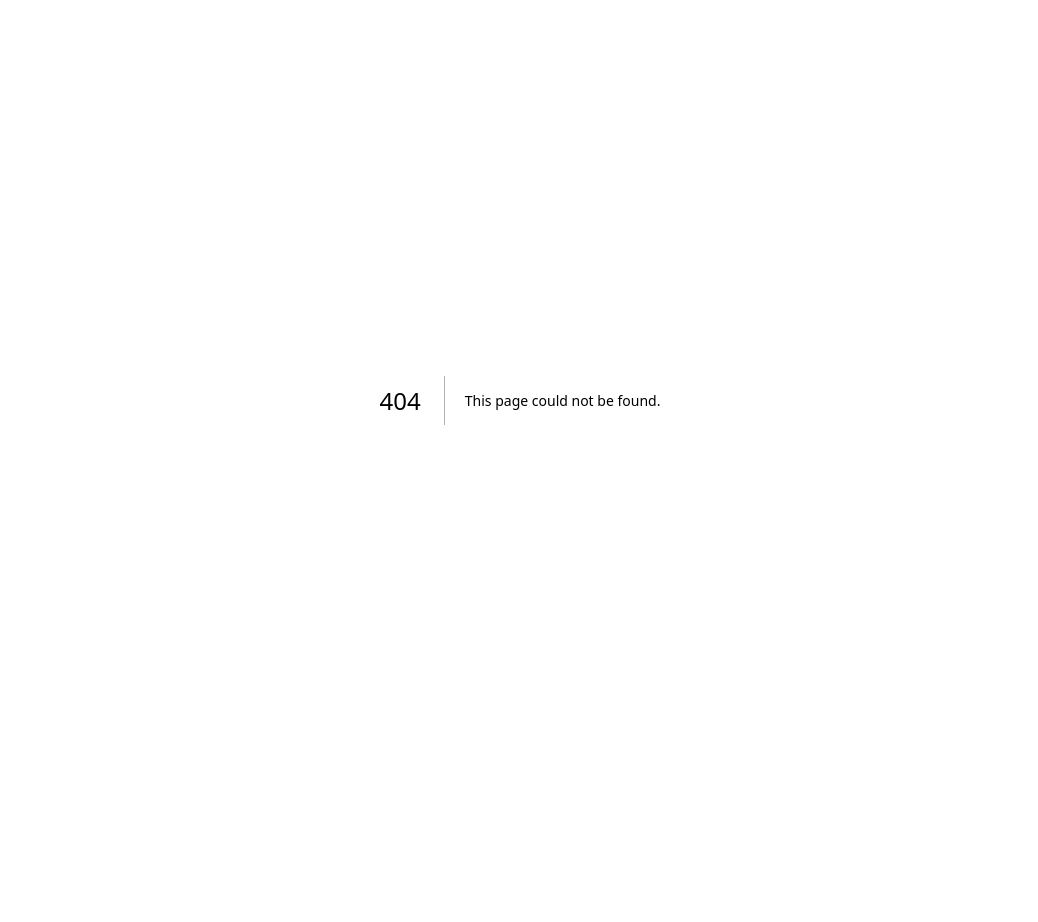
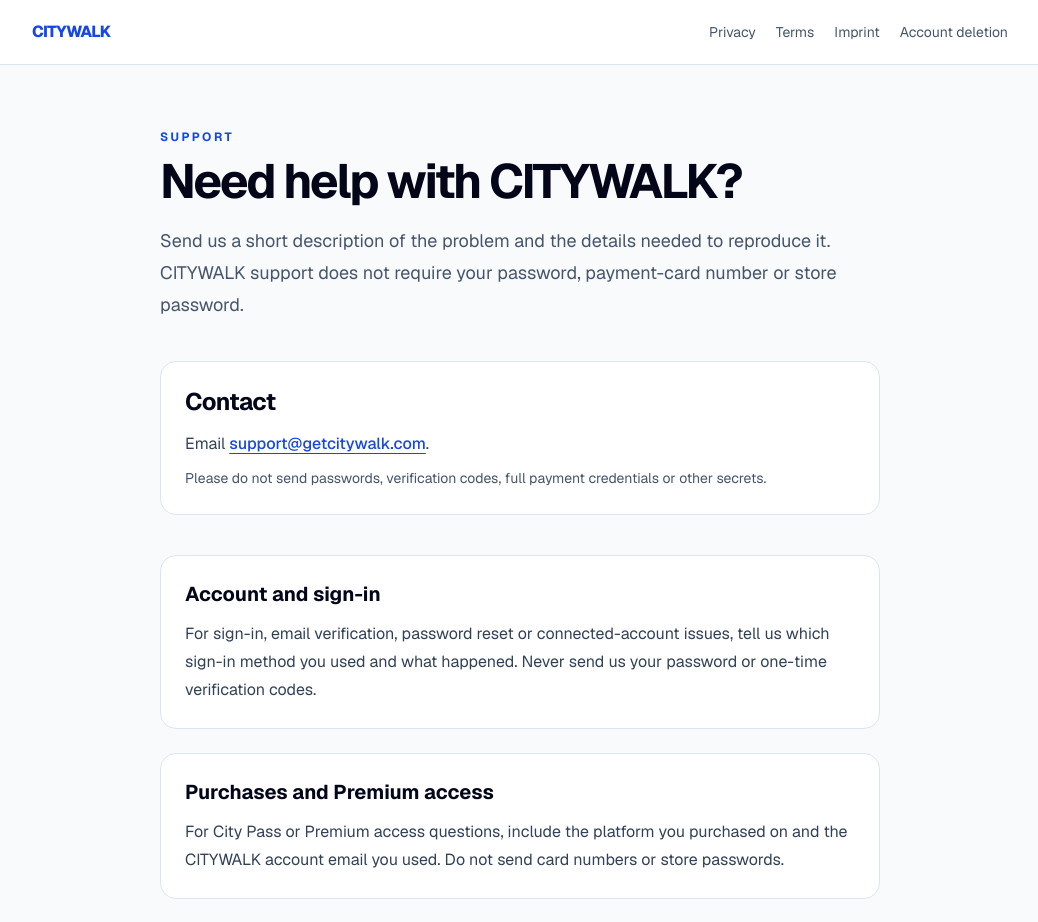
Before and after one commit to IamAssiaAjdaai/lubeck-ai-guide, a Next.js app: page /support in a window 1280 px wide. Before the commit this address had no page. Shown: the top 922 px of the page, without its empty margins (120-1158 px from the left). Before the commit the page ends 800 px from the top, so only its background shows below. Built offline with nearby package versions, Linux system fonts and the light colour scheme.

Commit message:
feat: add public support and contact page

```diff
--- /dev/null
+++ b/src/app/support/page.tsx
@@ -0,0 +1,95 @@
+import type { Metadata } from "next";
+import Link from "next/link";
+
+import { CITYWALK_SUPPORT_EMAIL } from "@/lib/legal";
+import { citywalkPublicUrl } from "@/lib/site";
+
+export const metadata: Metadata = {
+  title: "Support | CITYWALK",
+  description: "Get help with CITYWALK accounts, purchases, walking features, privacy and app issues.",
+  alternates: { canonical: citywalkPublicUrl("/support") },
+  robots: { index: true, follow: true },
+};
+
+const supportTopics = [
+  {
+    title: "Account and sign-in",
+    body: "For sign-in, email verification, password reset or connected-account issues, tell us which sign-in method you used and what happened. Never send us your password or one-time verification codes.",
+  },
+  {
+    title: "Purchases and Premium access",
+    body: "For City Pass or Premium access questions, include the platform you purchased on and the CITYWALK account email you used. Do not send card numbers or store passwords.",
+  },
+  {
+    title: "Walks, GPS, audio and Ask CITYWALK",
+    body: "For a traveler-flow problem, include the city, the screen or action that failed, your device model and OS version, and whether the issue happens again after reopening the app.",
+  },
+  {
+    title: "Privacy and account deletion",
+    body: "Privacy questions can be sent to the same support address. Account deletion is also available through CITYWALK account controls and the public deletion resource linked below.",
+  },
+] as const;
+
+export default function SupportPage() {
+  return (
+    <main className="min-h-screen bg-slate-50 text-slate-950">
+      <header className="border-b border-slate-200 bg-white">
+        <div className="mx-auto flex max-w-5xl flex-wrap items-center justify-between gap-4 px-6 py-5">
+          <Link href="/" className="font-extrabold tracking-[-0.04em] text-blue-700">CITYWALK</Link>
+          <nav className="flex flex-wrap gap-x-5 gap-y-2 text-sm text-slate-600" aria-label="Support navigation">
+            <Link href="/privacy" className="hover:text-blue-700">Privacy</Link>
+            <Link href="/terms" className="hover:text-blue-700">Terms</Link>
+            <Link href="/imprint" className="hover:text-blue-700">Imprint</Link>
+            <Link href="/account-deletion" className="hover:text-blue-700">Account deletion</Link>
+          </nav>
+        </div>
+      </header>
+
+      <article className="mx-auto max-w-3xl px-6 py-12 sm:py-16">
+        <p className="text-xs font-bold uppercase tracking-[0.2em] text-blue-700">Support</p>
+        <h1 className="mt-3 text-4xl font-bold tracking-[-0.045em] sm:text-5xl">Need help with CITYWALK?</h1>
+        <p className="mt-5 text-lg leading-8 text-slate-600">
+          Send us a short description of the problem and the details needed to reproduce it. CITYWALK support does not require your password, payment-card number or store password.
+        </p>
+
+        <section className="mt-10 rounded-2xl border border-slate-200 bg-white p-6">
+          <h2 className="text-2xl font-bold tracking-[-0.025em]">Contact</h2>
+          <p className="mt-3 leading-7 text-slate-700">
+            Email <a className="font-medium text-blue-700 underline underline-offset-4" href={"mailto:" + CITYWALK_SUPPORT_EMAIL}>{CITYWALK_SUPPORT_EMAIL}</a>.
+          </p>
+          <p className="mt-2 text-sm leading-6 text-slate-600">Please do not send passwords, verification codes, full payment credentials or other secrets.</p>
+        </section>
+
+        <div className="mt-10 space-y-6">
+          {supportTopics.map(topic => (
+            <section key={topic.title} className="rounded-2xl border border-slate-200 bg-white p-6">
+              <h2 className="text-xl font-bold">{topic.title}</h2>
+              <p className="mt-3 leading-7 text-slate-700">{topic.body}</p>
+            </section>
+          ))}
+        </div>
+
+        <section className="mt-10">
+          <h2 className="text-2xl font-bold tracking-[-0.025em]">Useful links</h2>
+          <ul className="mt-4 list-disc space-y-2 pl-6 text-slate-700">
+            <li><Link className="font-medium text-blue-700 underline underline-offset-4" href="/account-deletion">Account deletion</Link></li>
+            <li><Link className="font-medium text-blue-700 underline underline-offset-4" href="/privacy">Privacy notice</Link></li>
+            <li><Link className="font-medium text-blue-700 underline underline-offset-4" href="/terms">Terms of use</Link></li>
+            <li><Link className="font-medium text-blue-700 underline underline-offset-4" href="/imprint">Imprint</Link></li>
+          </ul>
+        </section>
+
+        <aside className="mt-10 rounded-2xl border border-amber-200 bg-amber-50 p-5 text-sm leading-6 text-amber-950">
+          CITYWALK support is not an emergency or safety service. For urgent real-world assistance, use the appropriate local emergency or public service.
+        </aside>
+      </article>
+
+      <footer className="border-t border-slate-200 bg-white">
+        <div className="mx-auto flex max-w-5xl flex-wrap justify-between gap-3 px-6 py-6 text-sm text-slate-600">
+          <span>© 2026 CITYWALK</span>
+          <Link href="/">Back to CITYWALK</Link>
+        </div>
+      </footer>
+    </main>
+  );
+}
```
